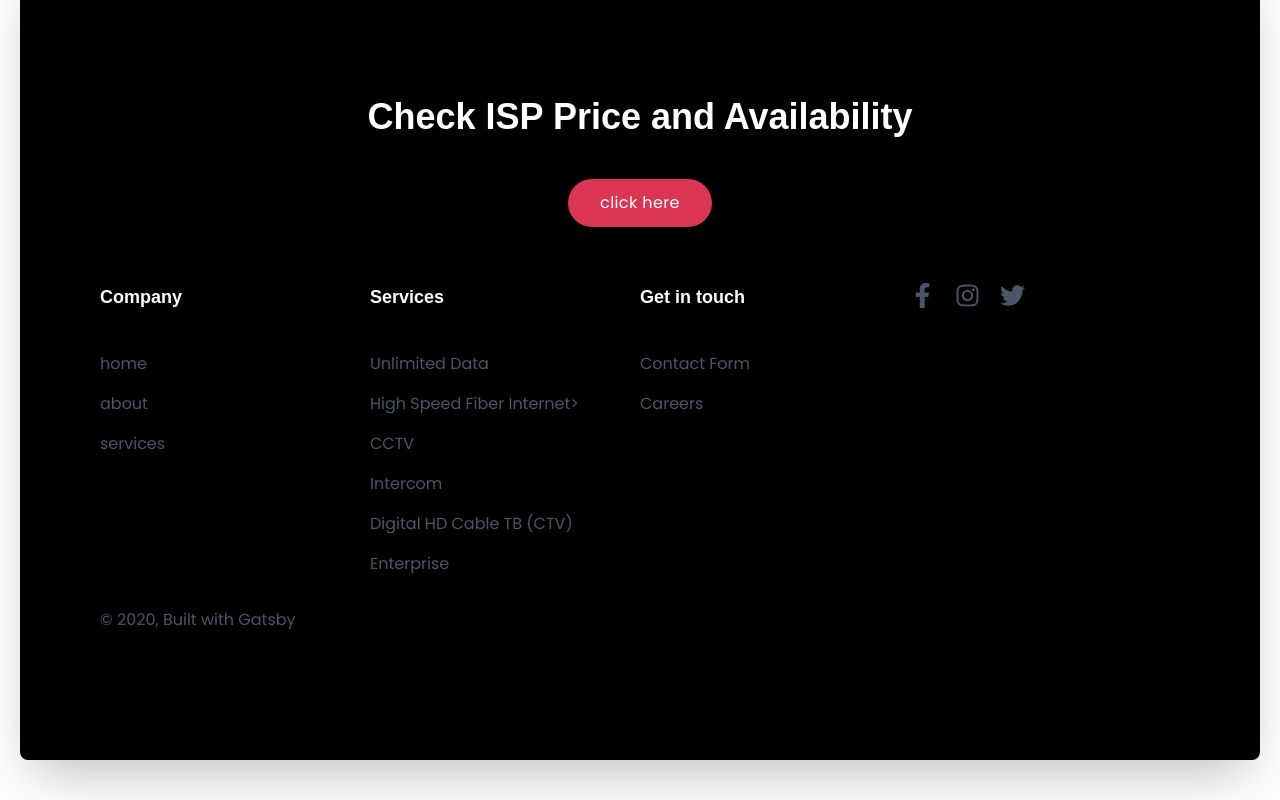
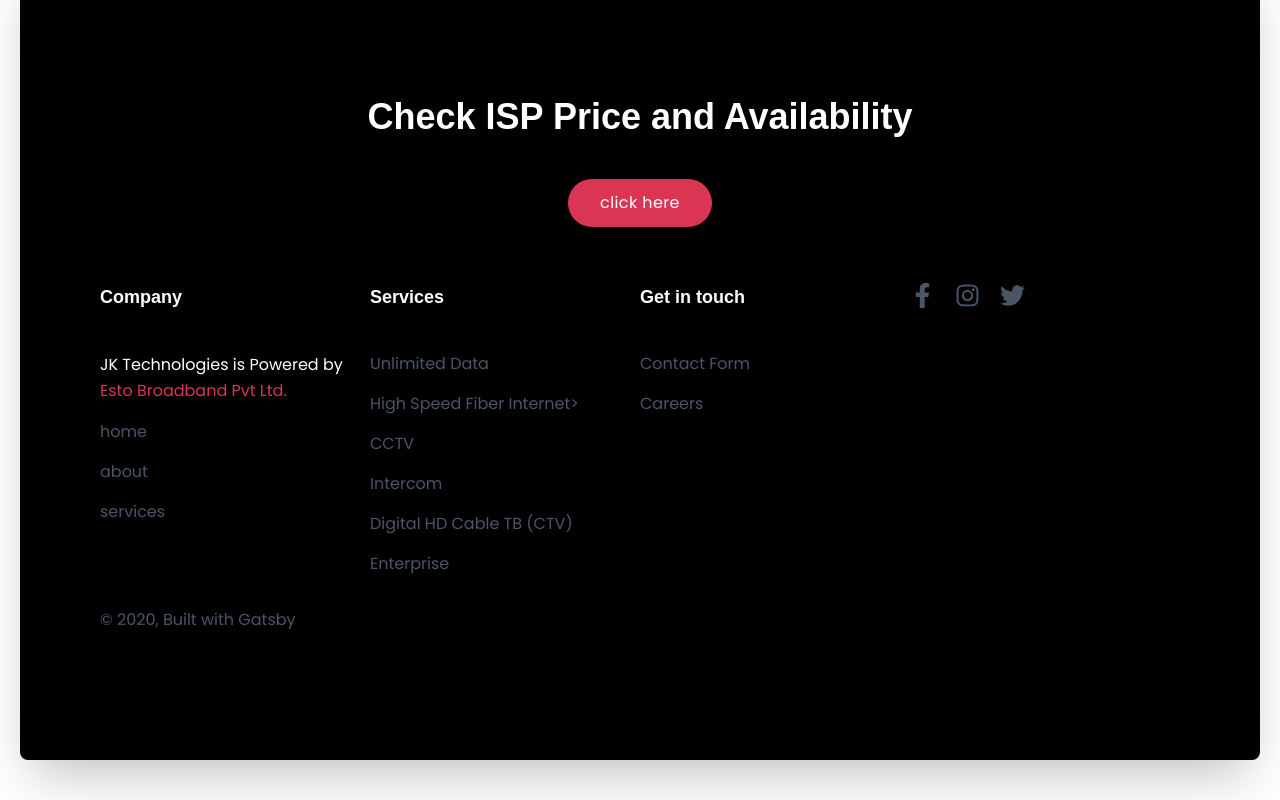
Before and after one commit to NaveenKharwar/jk-technologies, a Gatsby site: page / in a window 1280 px wide. Shown: the part 2830-3630 px from the top of the page. Built offline with nearby package versions, Linux system fonts and the light colour scheme; Gatsby itself is replaced by a stand-in of ours; a web font is replaced by a local one.

Commit message:
- Credit added

```diff
--- a/src/components/layout.js
+++ b/src/components/layout.js
@@ -42,6 +42,15 @@ const Layout = ({ children }) => {
           <div className="flex flex-wrap mb-4">
             <div className="widget-area">
               <h5 className="widget-title">Company</h5>
+              <p className="text-white">
+                JK Technologies is Powered by{" "}
+                <a
+                  href="https://estointernet.in/"
+                  className="text-primaryColor"
+                >
+                  Esto Broadband Pvt Ltd.
+                </a>
+              </p>
               <ul>
                 <li>
                   <Link to="/">home</Link>
```
